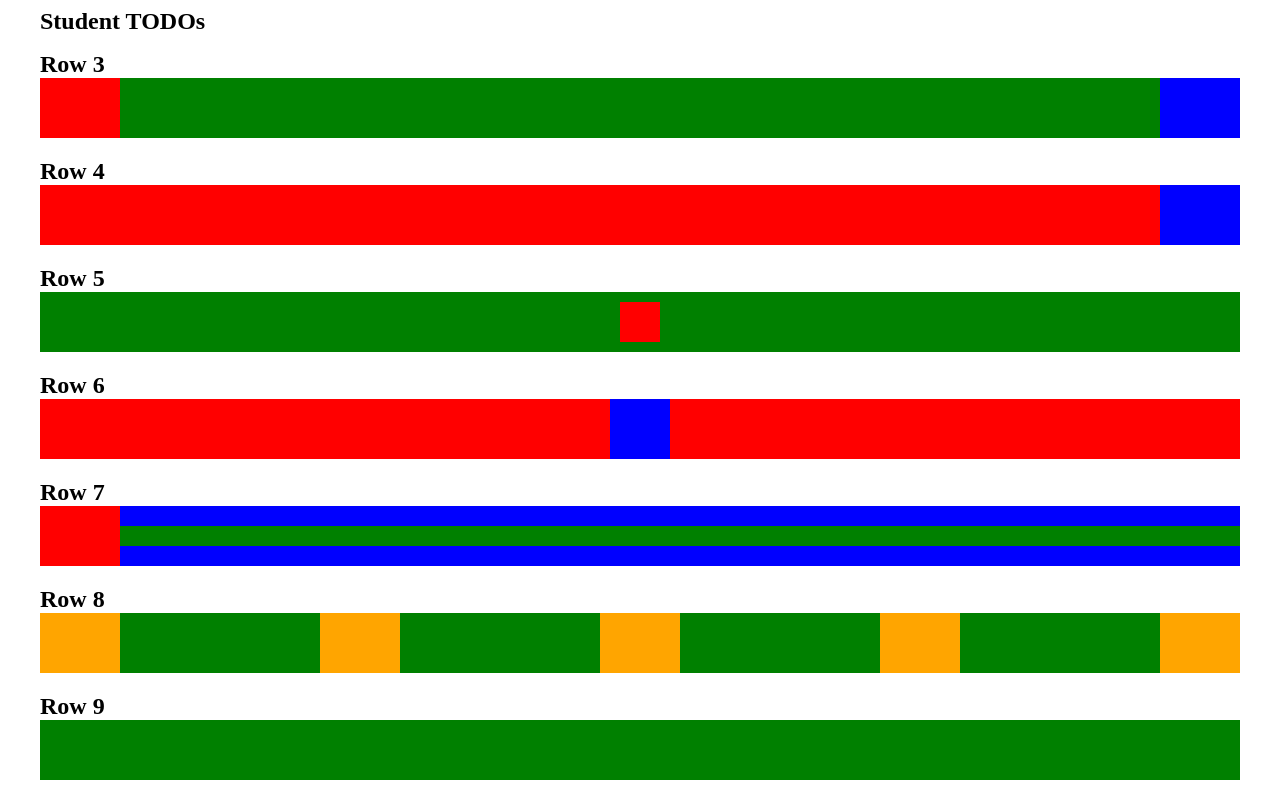
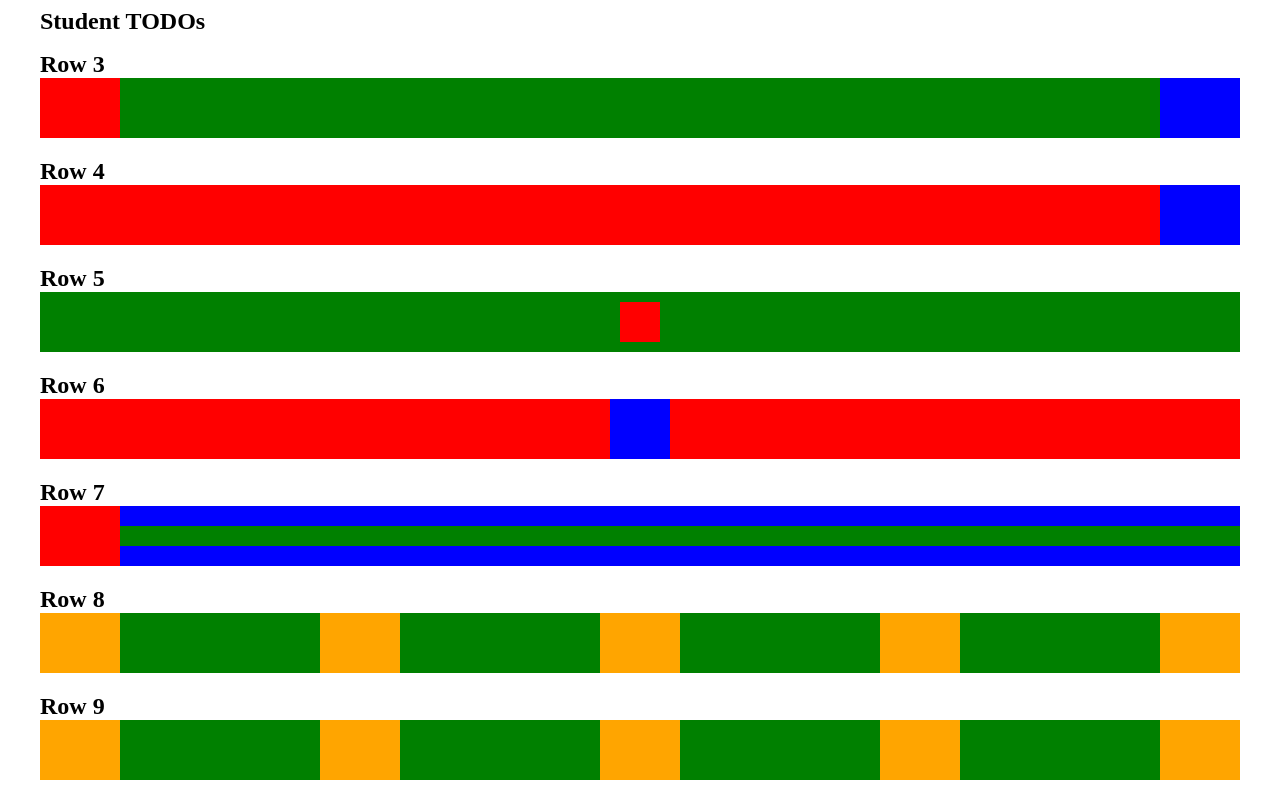
Before and after one commit to yeralinaibat/nfactorial-homework-0606-htmlcss, a plain HTML site: page index.html in a window 1280 px wide. Shown: the part 312-1112 px from the top of the page. Drawn offline with Linux system fonts and the light colour scheme.

Commit message:
last edit

```diff
--- a/index.css
+++ b/index.css
@@ -19,7 +19,15 @@ p {
 .wrapper5 {
   display: flex;
   justify-content: space-between;
-
+  box-sizing: border-box;
+  height: 60px;
+  background-color: green;
+  margin-bottom: 20px;
+}
+.wrapper6 {
+  display: flex;
+  justify-content: space-between;
+  box-sizing: border-box;
   height: 60px;
   background-color: green;
   margin-bottom: 20px;
@@ -116,5 +124,10 @@ p {
   height: 60px;
   background-color: orange;
 }
+.orangeExample2 {
+  width: 80px;
+  height: 60px;
+  background-color: orange;
+}
 
 /* TODO: Add CSS for the rest of your solution below */
--- a/index.html
+++ b/index.html
@@ -53,6 +53,12 @@
       <div class="orangeExample"></div>
     </div>
     <p>Row 9</p>
-    <div class="wrapper"></div>
+    <div class="wrapper6">
+      <div class="orangeExample2"></div>
+      <div class="orangeExample2"></div>
+      <div class="orangeExample2"></div>
+      <div class="orangeExample2"></div>
+      <div class="orangeExample2"></div>
+    </div>
   </body>
 </html>
```
